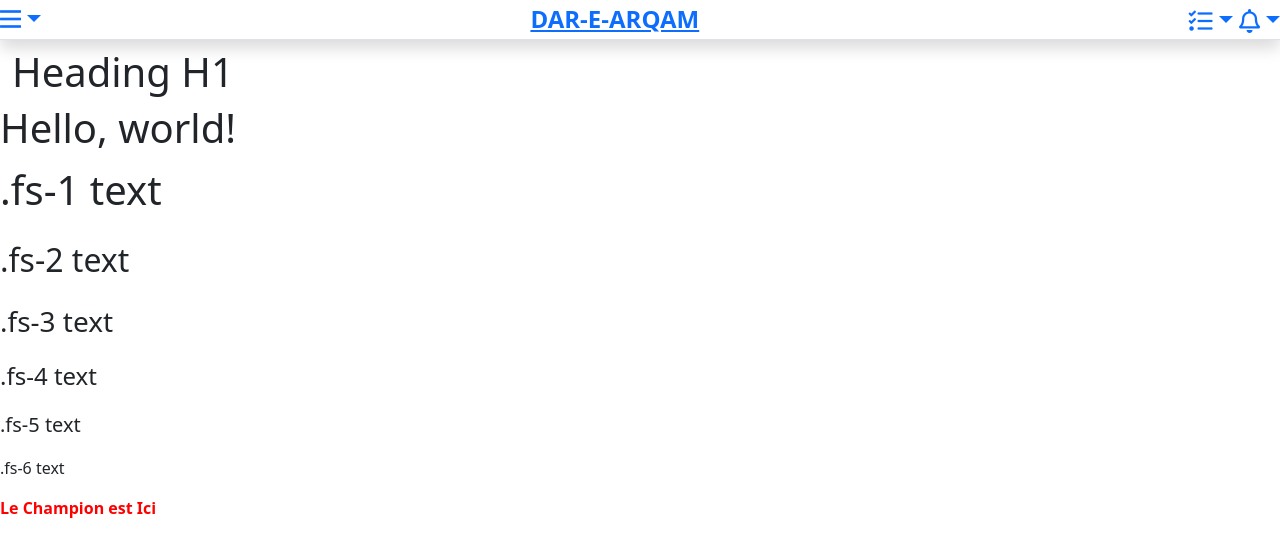
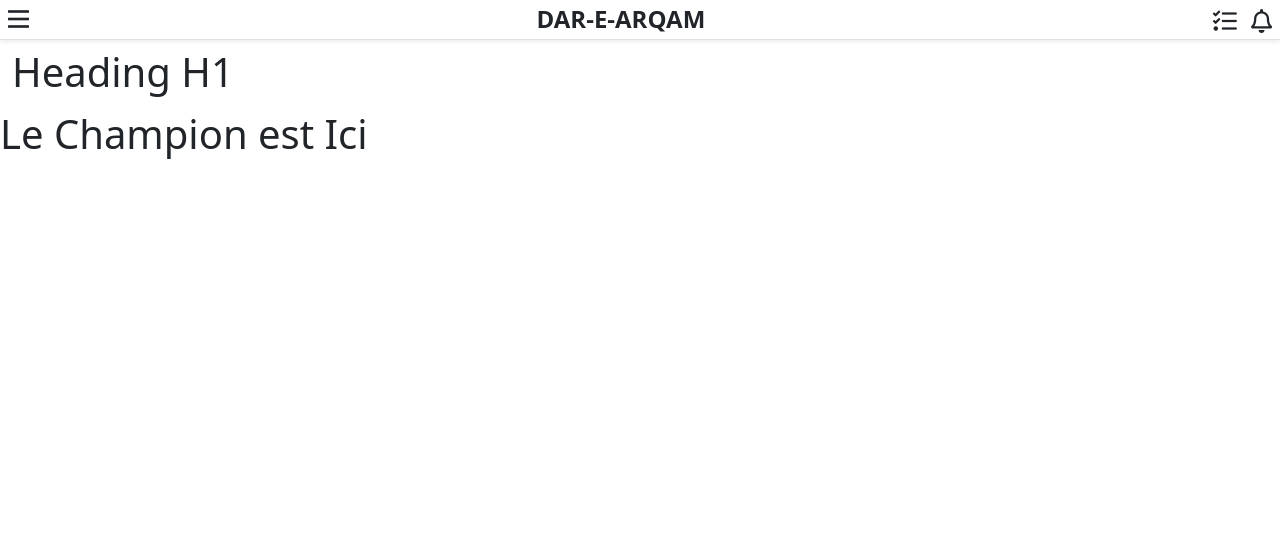
Before and after one commit to NumanNaseerNomi/NOMi.DAS.LMS, a PHP site: page /NOMi/iDAS/index.php in a window 1280 px wide. Shown: the top 557 px of the page. Run offline with PHP 8.4, Linux system fonts and the light colour scheme.

Commit message:
Update index.php

```diff
--- a/NOMi/iDAS/index.php
+++ b/NOMi/iDAS/index.php
@@ -11,24 +11,16 @@
     <link rel="stylesheet" type="text/css" href="assets\plugins\fontAwesome\css\fontAwesomeAll.min.css">
     <!-- Font Awesome CSS File - End -->
     <title>Hello, world!</title>
-
-<style>
-  .red { color: red; }
-  .bold { font-weight: bold; }
-  .nClasses {  }
-</style>
-
-<?php define('DangerText','red bold nClasses'); ?>
-
-
+    <?php define('DangerText','fs-1'); ?>
   </head>
   <body>
     <!-- Navigation Bar - Start -->
-    <header class="fixed-top p-0 fs-4    border-bottom shadow ">
+    <header class="fixed-top p-0 fs-4    border-bottom shadow-sm">
       <nav class="navbar p-0">
         <div class="container-fluid p-0">
-          <div class="dropdown" id="preventDropdown">
-            <a class="dropdown-toggle" title="Menu" role="button" id="menuDropdownButton" data-bs-toggle="dropdown" aria-expanded="false"><i class="far fa-bars"></i></a>
+          <div>
+            <div class="dropdown ms-2" id="preventDropdown">
+              <a title="Menu" role="button" id="menuDropdownButton" data-bs-toggle="dropdown" aria-expanded="false"><i class="far fa-bars"></i></a>
               <div class="dropdown-menu dropdown-menu-start" aria-labelledby="menuDropdownButton">
                 <div><a class="dropdown-item" href="">Action</a></div>
                 <div><a class="dropdown-item" href="">Another action</a></div>
@@ -41,19 +33,21 @@
                   </div>
                   <a class="dropdown-item menuHeadingTwo" type="button" data-bs-toggle="collapse" data-bs-target="#menuCollapseTwo" aria-expanded="false" aria-controls="menuCollapseTwo"><i class="fas fa-user"></i>Collapsible #2</a>
                   <div id="menuCollapseTwo" class="collapse" aria-labelledby="menuHeadingTwo" data-bs-parent="#menuAccordion">
-                  <div><a class="dropdown-item" href="">Action</a></div>
-                  <div><a class="dropdown-item" href="">Action</a></div>
+                    <a class="dropdown-item" href=""><i class="fas fa-user"></i> Action</a>
+                    <a class="dropdown-item" href=""><i class="fas fa-user"></i> Action</a>
+                    <a class="dropdown-item" href=""><i class="fas fa-language"></i> Action</a>
+                  </div>
                 </div>
               </div>
             </div>
           </div>
           <div>
-            <a href=""><b class="d-none d-sm-block">DAR-E-ARQAM</b><b class="d-block d-sm-none">DAS</b></a>
+            <b class="d-none d-sm-block">DAR-E-ARQAM</b><b class="d-block d-sm-none">DAS</b>
           </div>
           <div>
-            <div class="btn-group">
+            <div class="btn-group me-2">
               <div class="dropdown">
-                <a class="dropdown-toggle" title="My TO-DOs" role="button" id="myToDos" data-bs-toggle="dropdown" aria-expanded="false"><i class="far fa-tasks"></i></a>
+                <a title="My TO-DOs" role="button" id="myToDos" data-bs-toggle="dropdown" aria-expanded="false"><i class="far fa-tasks"></i></a>
                 <ul class="dropdown-menu dropdown-menu-end" aria-labelledby="myToDos">
                   <li><a class="dropdown-item" href="">Action</a></li>
                   <li><a class="dropdown-item" href="">Another action</a></li>
@@ -62,9 +56,9 @@
                 </ul>
               </div>
             </div>
-            <div class="btn-group">
+            <div class="btn-group me-2">
               <div class="dropdown">
-                <a class="dropdown-toggle" title="Notifications" role="button" id="Notifications" data-bs-toggle="dropdown" aria-expanded="false"><i class="far fa-bell"></i></a>
+                <a title="Notifications" role="button" id="Notifications" data-bs-toggle="dropdown" aria-expanded="false"><i class="far fa-bell"></i></a>
                 <ul class="dropdown-menu dropdown-menu-end" aria-labelledby="Notifications">
                   <li><a class="dropdown-item" href="">Action</a></li>
                   <li><a class="dropdown-item" href="">Another action</a></li>
@@ -83,15 +77,5 @@
       <h1>Heading H1</h1>
     </div>
     <!-- Main Container - End -->
-    <h1>Hello, world!</h1>
-
-
-    <p class="fs-1">.fs-1 text</p>
-<p class="fs-2">.fs-2 text</p>
-<p class="fs-3">.fs-3 text</p>
-<p class="fs-4">.fs-4 text</p>
-<p class="fs-5">.fs-5 text</p>
-<p class="fs-6">.fs-6 text</p>
-
     <span class="<?php echo DangerText ?>"> Le Champion est Ici </span>
     <?php require 'components\footer.php'; ?>
```
Lines whose indentation alone changed are shown as unchanged.
